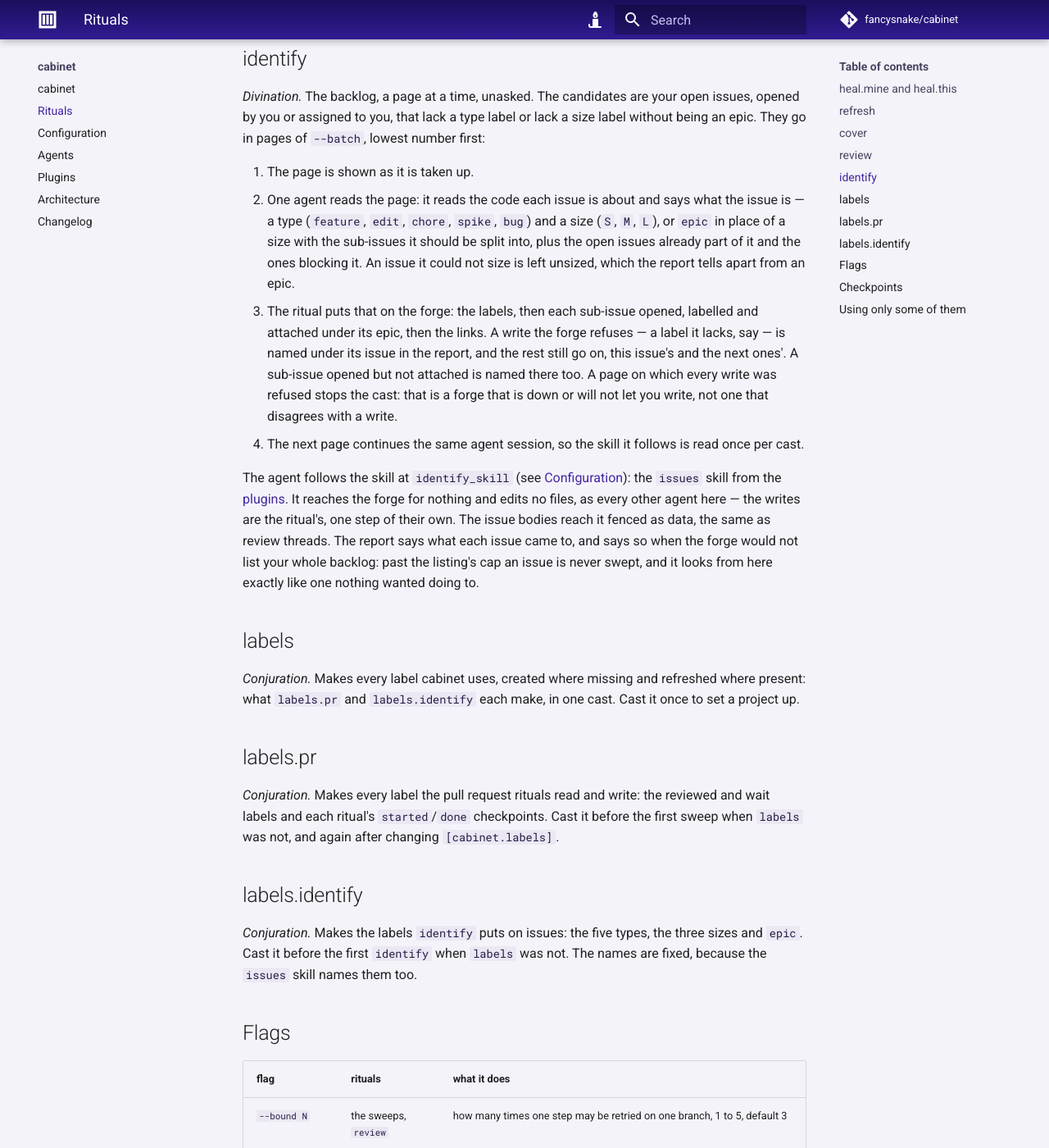
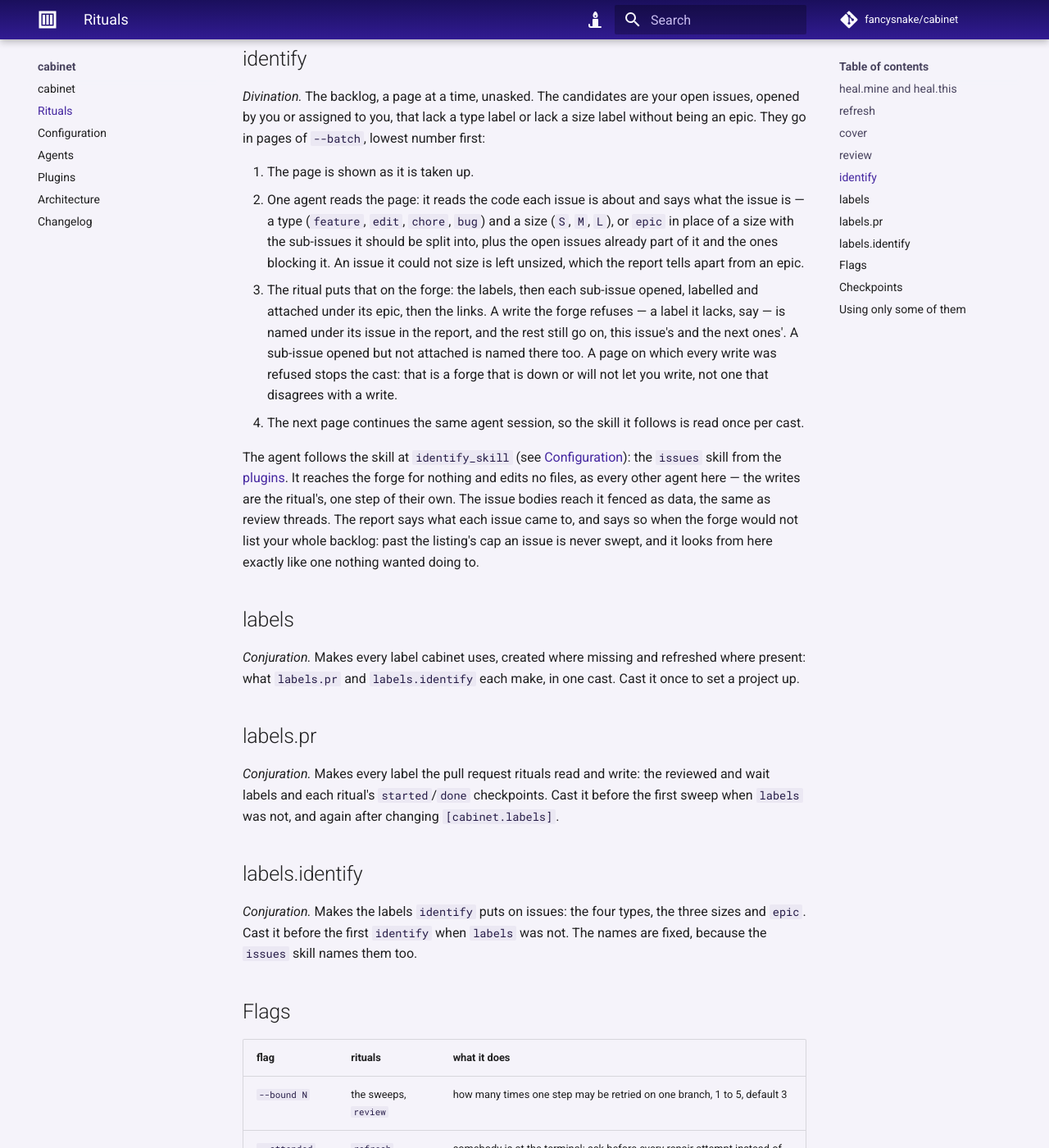
Before and after one commit to fancysnake/cabinet, an MkDocs documentation site: the page built from docs/rituals.md, in a window 1280 px wide and 1400 px high, scrolled down 3276 px. Shown: the whole window at 82% size. Built offline with MkDocs 1.6.1 and Material for MkDocs 9.7.7, drawn with Linux system fonts in a browser that asks for light colours; comment, search, counter and statistics services are not loaded.

Commit message:
feat!: drop the spike issue type
One spike among 500+ issues across projects. An investigation is typed
by what it explores: feature, edit, chore or bug.

labels.identify no longer makes the spike label and leaves an existing
one in place; identify reads an issue wearing only spike as untyped and
types it again.

Co-Authored-By: Claude Opus 5.5 (1M context) <noreply@anthropic.com>

```diff
--- a/README.md
+++ b/README.md
@@ -53,7 +53,7 @@ Grouped by school, the way a spellbook is.
   checkpoints, created where missing and refreshed where present. Cast it
   again after changing `[cabinet.labels]`.
 - **`labels.identify`** — makes the labels `identify` puts on issues: the types
-  (`feature`, `edit`, `chore`, `spike`, `bug`), the sizes (`S`, `M`, `L`) and
+  (`feature`, `edit`, `chore`, `bug`), the sizes (`S`, `M`, `L`) and
   `epic`.
 
 Every label ritual creates what is missing and refreshes what is there, so
--- a/docs/plugins.md
+++ b/docs/plugins.md
@@ -30,8 +30,8 @@ size, split or link the backlog. The [`identify`](rituals.md#identify) ritual ha
 its agent read it too, from `identify_skill`.
 
 1. **Types**: `feature` for something a user can see, `edit` for a refactor
-   with no feature change, `chore` for docs, CI, tooling and tests, `spike`
-   for an experiment that might not work, `bug` for behaviour that is wrong.
+   with no feature change, `chore` for docs, CI, tooling and tests, `bug`
+   for behaviour that is wrong.
    Each is a label, and also a GitHub issue type where the repository has
    them.
 2. **Sizes**: `S` is one module in a single sitting, `M` is several modules
--- a/docs/rituals.md
+++ b/docs/rituals.md
@@ -139,7 +139,7 @@ number first:
 
 1. The page is shown as it is taken up.
 2. One agent reads the page: it reads the code each issue is about and says
-   what the issue is — a type (`feature`, `edit`, `chore`, `spike`, `bug`) and
+   what the issue is — a type (`feature`, `edit`, `chore`, `bug`) and
    a size (`S`, `M`, `L`), or `epic` in place of a size with the sub-issues it
    should be split into, plus the open issues already part of it and the ones
    blocking it. An issue it could not size is left unsized, which the report
@@ -178,7 +178,7 @@ it before the first sweep when `labels` was not, and again after changing
 
 ## labels.identify
 
-*Conjuration.* Makes the labels `identify` puts on issues: the five types, the
+*Conjuration.* Makes the labels `identify` puts on issues: the four types, the
 three sizes and `epic`. Cast it before the first `identify` when `labels` was
 not. The names are fixed, because the `issues` skill names them too.
 
```
Also changed, not shown: CHANGELOG.md (+7 -0 lines), plugins/issues/skills/issues/SKILL.md (+0 -2 lines), 6 other files.
